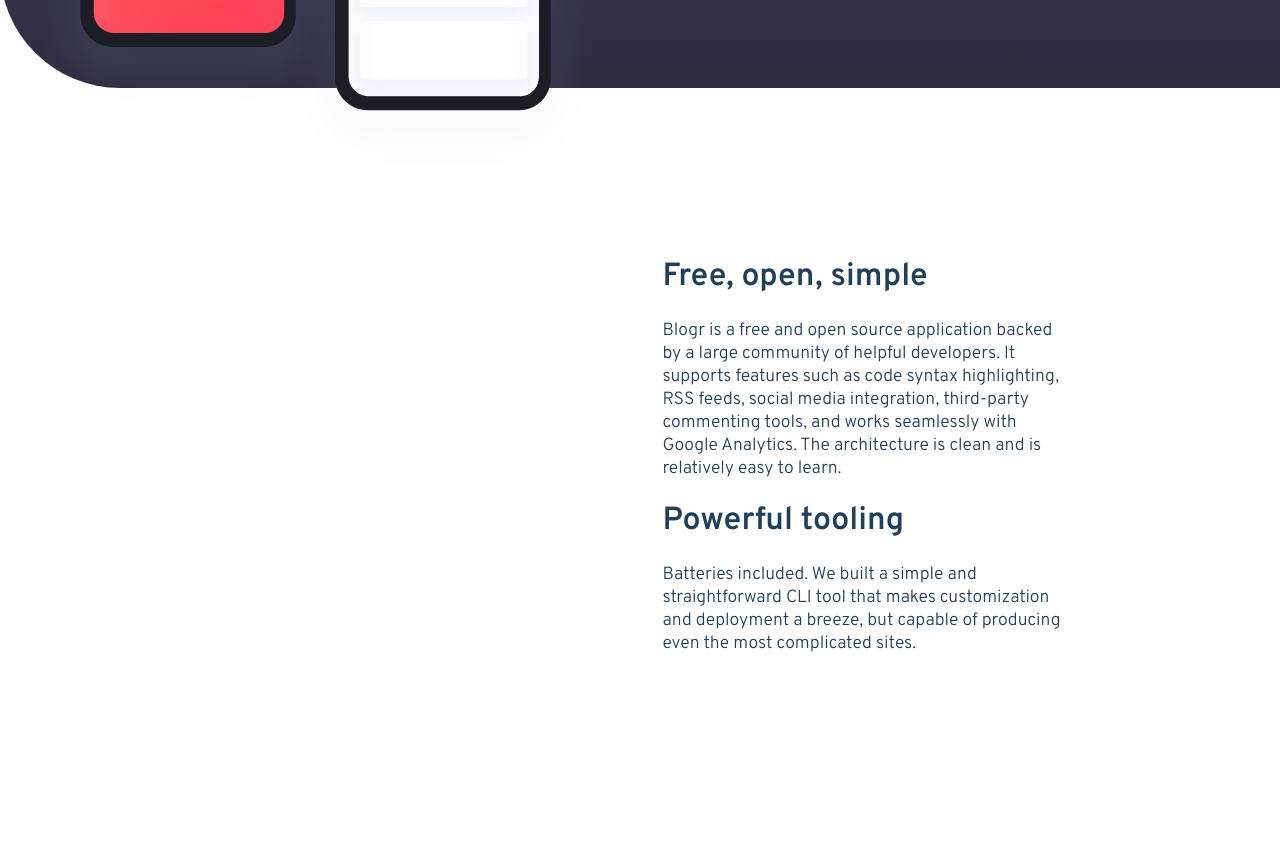
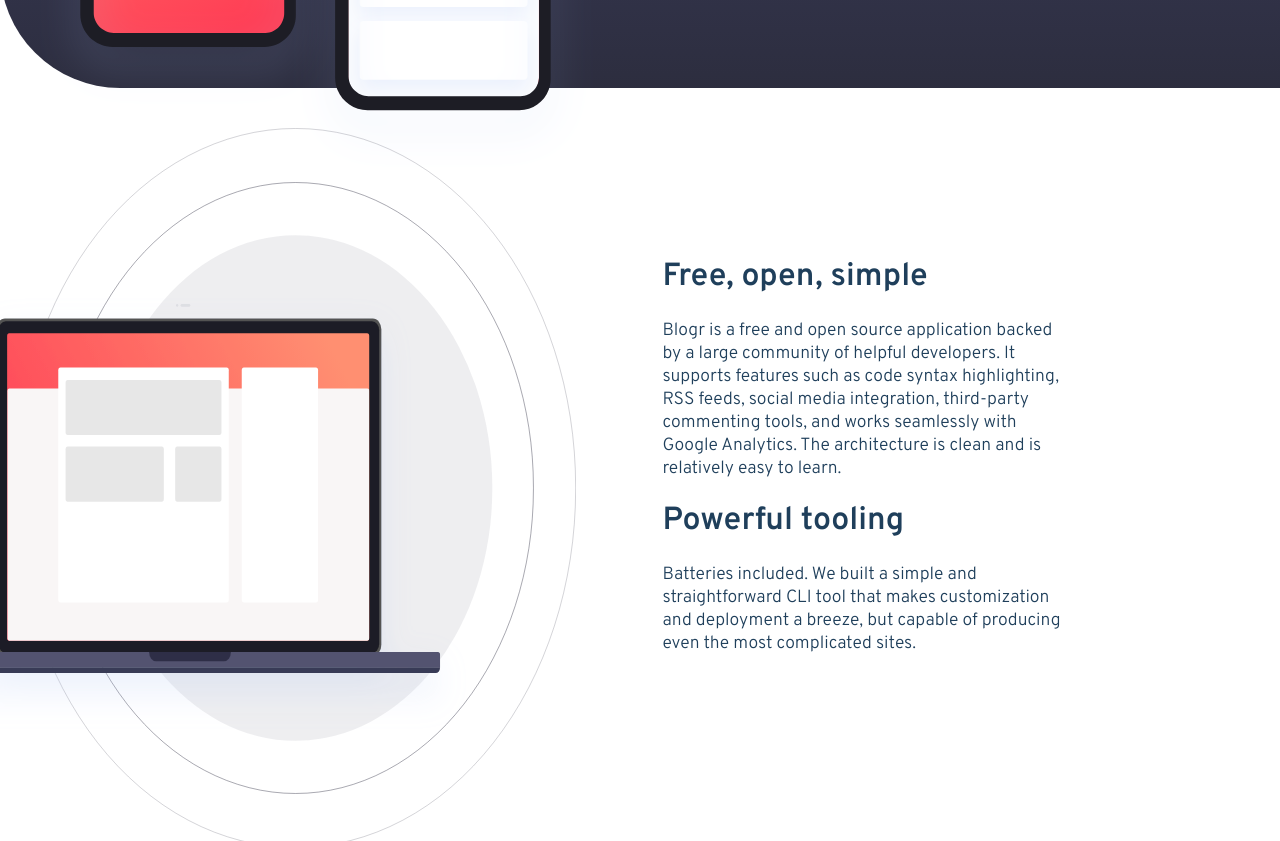
Before and after one commit to GigaGiorgadze/blogr-landing-page-main, a plain HTML site: page index.html in a window 1280 px wide. Shown: the part 1688-2529 px from the top of the page. Drawn offline with Linux system fonts and the light colour scheme; the site is published under a folder, as on GitHub Pages, so addresses that start at the root find nothing.

Commit message:
Update style.css

```diff
--- a/style.css
+++ b/style.css
@@ -257,7 +257,7 @@
   width: 100%;
   height: 100%;
   top: 0;
-  background: url('/images/illustration-laptop-desktop.svg')no-repeat;
+  background: url('./images/illustration-laptop-desktop.svg')no-repeat;
   background-size: 121% 100%;
   transform: rotateY(180deg);
 }
```
